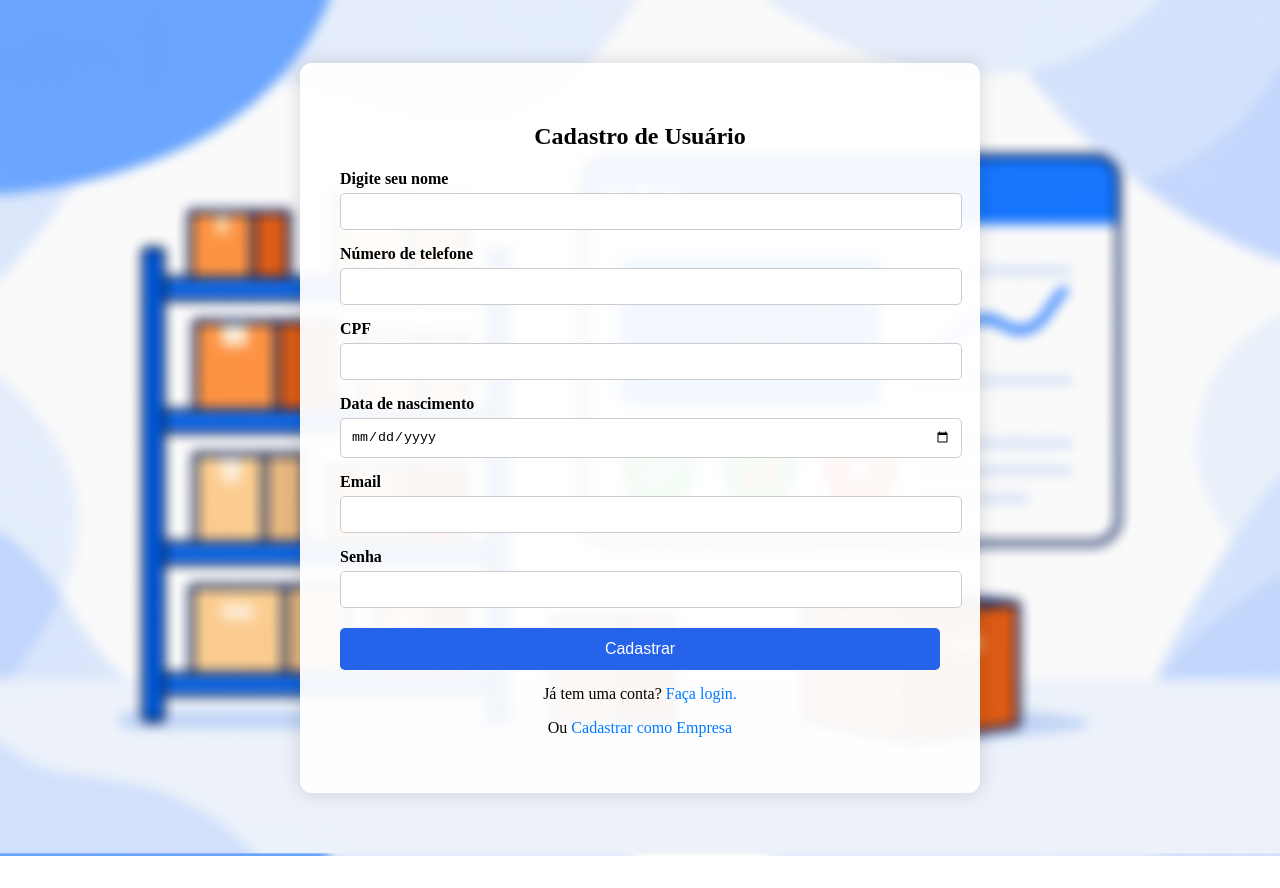
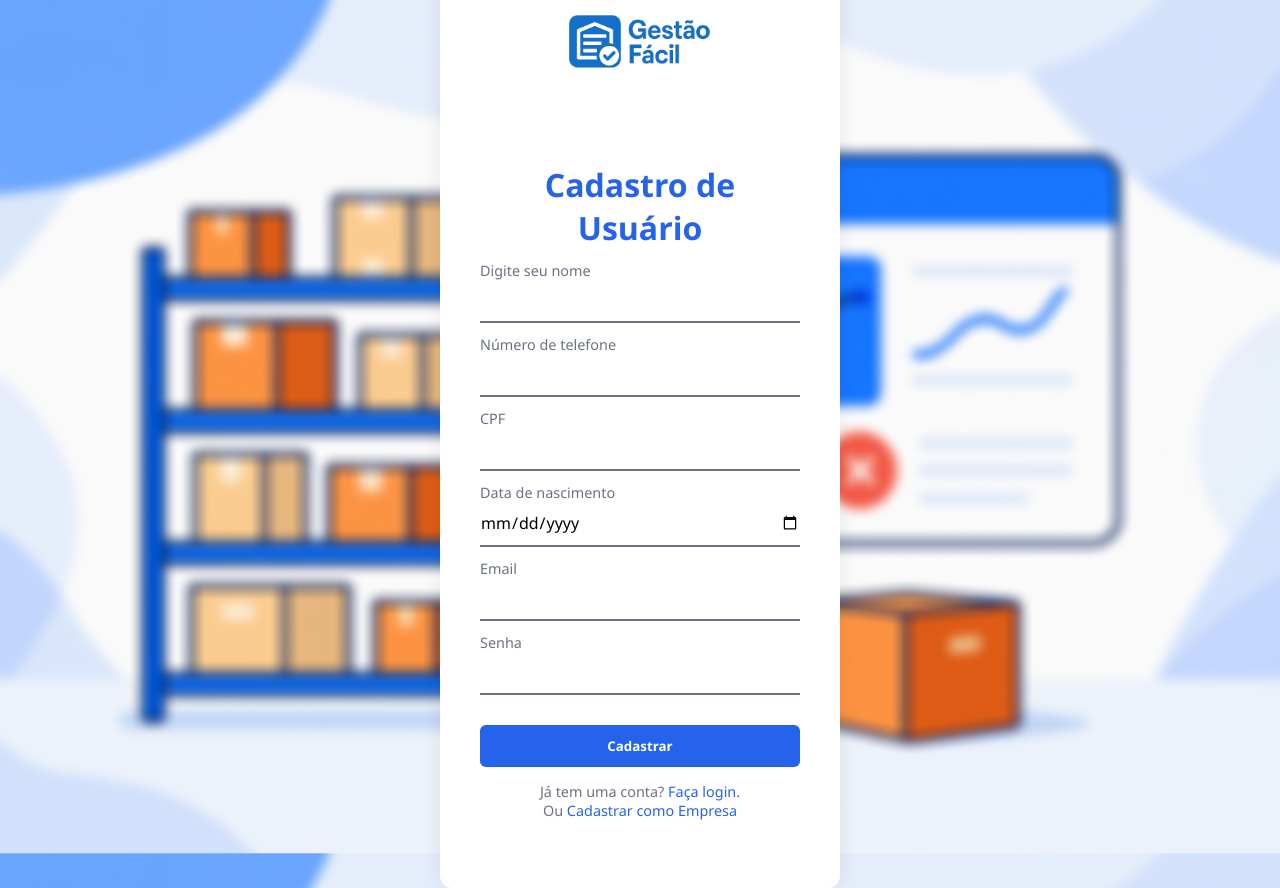
Before and after one commit to lucasgfoli/Gestao-Facil, a plain HTML site: page src/cadastroUsuario.html in a window 1280 px wide. Before the commit the page ends 856 px from the top, so only its background shows below. Drawn offline with Linux system fonts and the light colour scheme.

Commit message:
criação da parte de produtos(geral)

```diff
--- a/src/CSS/cadastroEmpresa.css
+++ b/src/CSS/cadastroEmpresa.css
@@ -31,7 +31,7 @@ body {
 }
 
 .login-container {
-    background-color: rgba(255, 255, 255, 0.95);
+    background-color: #fff;
     padding: 40px;
     border-radius: 12px;
     box-shadow: 0 0 20px rgba(0,0,0,0.15);
--- a/src/CSS/cadastroUsuario.css
+++ b/src/CSS/cadastroUsuario.css
@@ -1,5 +1,164 @@
-  body {
+:root {
+    --primaria: #2563EB;
+    --secundaria: #22C55E;
+    --apoio: #F97316;
+    --erro: #EF4444;
+    --fundo: #F9FAFB;
+    --cards: #E5E7EB;
+    --texto-principal: #1F2937;
+    --texto-secundario: #6B7280;
+}
+
+* {
+    margin: 0;
+    padding: 0;
+    box-sizing: border-box;
+    font-family: 'Segoe UI', sans-serif;
+}
+
+body {
     background-color: var(--fundo);
+    display: flex;
+    justify-content: center;
+    align-items: center;
+    height: 100vh;
+}
+
+.login-container {
+    background-color: rgba(255, 255, 255, 0.9);
+    padding: 40px;
+    border-radius: 12px;
+    box-shadow: 0 0 20px rgba(0,0,0,0.15);
+    width: 100%;
+    max-width: 400px;
+}
+
+.login-container {
+    width: 100%;
+    max-width: 400px;
+    background-color: #fff;
+    padding: 40px;
+    border-radius: 12px;
+    box-shadow: 0 0 20px rgba(0,0,0,0.08);
+}
+
+.login-form h1 {
+    text-align: center;
+    color: var(--primaria);
+    margin-bottom: 30px;
+}
+
+.input-group {
+    position: relative;
+    margin-bottom: 30px;
+}
+
+.input-group input {
+    width: 100%;
+    border: none;
+    border-bottom: 2px solid var(--texto-secundario);
+    padding: 10px 0;
+    outline: none;
+    font-size: 1rem;
+}
+
+.input-group label {
+    position: absolute;
+    top: -18px;
+    left: 0;
+    color: var(--texto-secundario);
+    font-size: 0.9rem;
+}
+
+.input-group a {
+    display: block;
+    text-align: right;
+    font-size: 0.85rem;
+    color: var(--texto-secundario);
+    text-decoration: none;
+    margin-top: 5px;
+}
+
+.input-group a:hover {
+    text-decoration: underline;
+}
+
+.btn-login {
+    width: 100%;
+    background-color: var(--primaria);
+    color: white;
+    padding: 12px;
+    border: none;
+    border-radius: 6px;
+    font-weight: 600;
+    cursor: pointer;
+    margin-bottom: 15px;
+}
+
+.btn-login:hover {
+    background-color: #1e4db8;
+}
+
+.divider {
+    text-align: center;
+    margin: 15px 0;
+    color: var(--texto-secundario);
+    font-weight: 600;
+}
+
+.btn-google {
+    width: 100%;
+    background-color: var(--cards);
+    color: var(--texto-principal);
+    padding: 10px;
+    border: none;
+    border-radius: 6px;
+    display: flex;
+    align-items: center;
+    justify-content: center;
+    gap: 10px;
+    cursor: pointer;
+    margin-bottom: 20px;
+}
+
+.btn-google img {
+    width: 20px;
+    height: 20px;
+}
+
+.btn-google:hover {
+    background-color: #d1d5db;
+}
+
+.signup-text {
+    text-align: center;
+    color: var(--texto-secundario);
+    font-size: 0.9rem;
+}
+
+.signup-text a {
+    color: var(--primaria);
+    text-decoration: none;
+}
+
+.signup-text a:hover {
+    text-decoration: underline;
+}
+
+.error-message {
+    color: var(--erro);
+    text-align: center;
+    margin-top: 10px;
+    height: 18px;
+}
+
+.logo {
+    display: block;
+    margin: 0 auto 30px auto;
+    width: 180px;
+}
+
+body {
     background-image: url('../img/backgroundBLUR.png');
     background-size: cover;
     background-position: center;
@@ -8,75 +167,5 @@
     display: flex;
     justify-content: center;
     align-items: center;
-    min-height: 100vh;
-    padding: 20px;
-    }
-    .login-container {
-    background-color: rgba(255, 255, 255, 0.95);
-    padding: 40px;
-    border-radius: 12px;
-    box-shadow: 0 0 20px rgba(0,0,0,0.15);
-    width: 100%;
-    max-width: 600px;
+    height: 100vh;
 }
-    .form-container {
-    background-color: rgba(255, 255, 255, 0.95);
-    padding: 40px;
-    border-radius: 16px;
-    box-shadow: 0 8px 24px rgba(0, 0, 0, 0.15);
-    width: 100%;
-    max-width: 400px;
-    }
-
-    h2 {
-      text-align: center;
-      margin-bottom: 20px;
-    }
-
-    label {
-      display: block;
-      margin-top: 15px;
-      font-weight: bold;
-    }
-
-    input[type="text"],
-    input[type="email"],
-    input[type="password"],
-    input[type="date"],
-    input[type="tel"] {
-      width: 100%;
-      padding: 10px;
-      margin-top: 5px;
-      border: 1px solid #ccc;
-      border-radius: 5px;
-    }
-
-    button {
-      margin-top: 20px;
-      width: 100%;
-      padding: 12px;
-      background-color: #2563EB;
-      color: white;
-      border: none;
-      border-radius: 5px;
-      font-size: 16px;
-      cursor: pointer;
-    }
-
-    button:hover {
-      background-color: #1d50c1;
-    }
-
-    .login-link {
-      text-align: center;
-      margin-top: 15px;
-    }
-
-    .login-link a {
-      color: #007BFF;
-      text-decoration: none;
-    }
-
-    .login-link a:hover {
-      text-decoration: underline;
-    }
--- /dev/null
+++ b/src/CSS/produtosCadastrados.css
@@ -0,0 +1,146 @@
+/* Estrutura geral */
+body {
+    background-color: var(--fundo);
+    background-image: url('../img/backgroundBLUR.png');
+    background-size: cover;
+    background-position: center;
+    background-repeat: no-repeat;
+    background-attachment: fixed;
+    margin: 0;
+    font-family: 'Segoe UI', sans-serif;
+    padding: 20px;
+    overflow-y: auto;
+}
+
+.container {
+    max-width: 1200px;
+    margin: 0 auto;
+}
+
+/* Header */
+header {
+    text-align: center;
+    margin-bottom: 20px;
+}
+
+.logo {
+    width: 160px;
+    margin: 0 auto 10px;
+}
+
+.page-title {
+    color: var(--primaria);
+    margin-bottom: 10px;
+}
+
+/* Botão Novo Produto */
+.top-actions {
+    display: flex;
+    justify-content: center;
+    margin-bottom: 20px;
+}
+
+.btn-novo-produto {
+    background-color: var(--primaria);
+    color: white;
+    padding: 10px 20px;
+    border-radius: 8px;
+    text-decoration: none;
+    font-weight: 600;
+    transition: background-color 0.3s ease;
+}
+
+.btn-novo-produto:hover {
+    background-color: #1e4db8;
+}
+
+/* Grid de produtos */
+.products-grid {
+    display: grid;
+    grid-template-columns: repeat(auto-fit, minmax(280px, 1fr));
+    gap: 20px;
+}
+
+/* Card de produto */
+.product-container {
+    background-color: white;
+    border-radius: 12px;
+    box-shadow: 0 4px 16px rgba(0, 0, 0, 0.08);
+    padding: 16px;
+    display: flex;
+    flex-direction: column;
+    gap: 10px;
+    transition: transform 0.2s ease;
+}
+
+.product-container:hover {
+    transform: scale(1.02);
+}
+
+.product-image-container {
+    width: 100%;
+    text-align: center;
+}
+
+.product-image {
+    max-width: 100%;
+    height: auto;
+    border-radius: 8px;
+}
+
+.product-name {
+    font-weight: bold;
+    color: var(--texto-principal);
+}
+
+.product-category,
+.product-price,
+.product-stock,
+.product-supplier,
+.product-expiration {
+    color: var(--texto-secundario);
+    font-size: 0.9rem;
+}
+
+.limit-text-to-2-lines {
+    display: -webkit-box;
+    -webkit-line-clamp: 2;
+    -webkit-box-orient: vertical;
+    overflow: hidden;
+}
+
+.product-spacer {
+    flex-grow: 1;
+}
+.products-grid {
+    display: grid;
+    grid-template-columns: repeat(auto-fit, minmax(250px, 1fr));
+    gap: 20px;
+}
+
+.product-container {
+    background-color: white;
+    border-radius: 12px;
+    box-shadow: 0 4px 16px rgba(0, 0, 0, 0.08);
+    padding: 16px;
+    display: flex;
+    flex-direction: column;
+    gap: 8px;
+    transition: transform 0.2s ease;
+}
+
+.product-container:hover {
+    transform: scale(1.02);
+}
+
+.product-name {
+    font-weight: bold;
+    color: var(--texto-principal);
+    font-size: 1.1rem;
+}
+
+.product-price {
+    color: var(--primaria);
+    font-weight: 600;
+    font-size: 1rem;
+}
--- a/src/cadastroUsuario.html
+++ b/src/cadastroUsuario.html
@@ -2,39 +2,60 @@
 <html lang="pt-BR">
 <head>
   <meta charset="UTF-8">
-  <title>Cadastro de usuário</title>
+  <meta name="viewport" content="width=device-width, initial-scale=1.0">
+  <title>Cadastro de Usuário | Gestão Fácil</title>
   <link rel="stylesheet" href="CSS/cadastroUsuario.css">
 </head>
 <body>
 
   <div class="login-container">
-    <article class="formulario-cadastro">
-        <h2>Cadastro de Usuário</h2>
-        <form id="cadastroForm">
+    <form class="login-form" id="cadastroForm">
+      <img src="img/oldlogo.jpeg" alt="Logo Gestão Fácil" class="logo">
+      <h1>Cadastro de Usuário</h1>
+
+      <div class="input-group">
+        <input type="text" id="nome" name="nome" required>
         <label for="nome">Digite seu nome</label>
-          <input type="text" id="nome" name="nome" required>
+      </div>
 
+      <div class="input-group">
+        <input type="tel" id="telefone" name="telefone" required maxlength="15">
         <label for="telefone">Número de telefone</label>
-          <input type="tel" id="telefone" name="telefone" required maxlength="15">
+      </div>
 
+      <div class="input-group">
+        <input type="text" id="cpf" name="cpf" required maxlength="11" pattern="\d{11}" title="Digite exatamente 11 números.">
         <label for="cpf">CPF</label>
-          <input type="text" id="cpf" name="cpf" required maxlength="11" pattern="\d{11}" title="Digite exatamente 11 números.">
+      </div>
 
+      <div class="input-group">
+        <input type="date" id="dataNascimento" name="dataNascimento" required>
         <label for="dataNascimento">Data de nascimento</label>
-          <input type="date" id="dataNascimento" name="dataNascimento" required>
+      </div>
 
+      <div class="input-group">
+        <input type="email" id="email" name="email" required>
         <label for="email">Email</label>
-          <input type="email" id="email" name="email" required>
+      </div>
 
+      <div class="input-group">
+        <input type="password" id="senha" name="senha" required minlength="6">
         <label for="senha">Senha</label>
-          <input type="password" id="senha" name="senha" required minlength="6">
+      </div>
 
-          <button type="submit">Cadastrar</button>
-          <p class="login-link">Já tem uma conta? <a href="login.html">Faça login.</a></p>
-          <p class="login-link">Ou <a href="cadastroEmpresa.html">Cadastrar como Empresa</a></p>
+      <button type="submit" class="btn-login">Cadastrar</button>
+
+      <p class="signup-text">
+        Já tem uma conta? <a href="login.html">Faça login.</a>
+      </p>
+      <p class="signup-text">
+        Ou <a href="cadastroEmpresa.html">Cadastrar como Empresa</a>
+      </p>
+
+      <p class="error-message" id="errorMsg"></p>
     </form>
-      </article>
   </div>
+
   <script src="JS/cadastroUsuario.js"></script>
 </body>
 </html>
```
Also changed, not shown: src/JS/productsData.js (added, +33 -0 lines), src/JS/produtosCadastrados.js (added, +53 -0 lines), src/index.html (+1 -1 lines), src/login.html (+1 -1 lines), src/produtosCadastrados.html (added, +30 -0 lines). Lines whose indentation alone changed are shown as unchanged.
